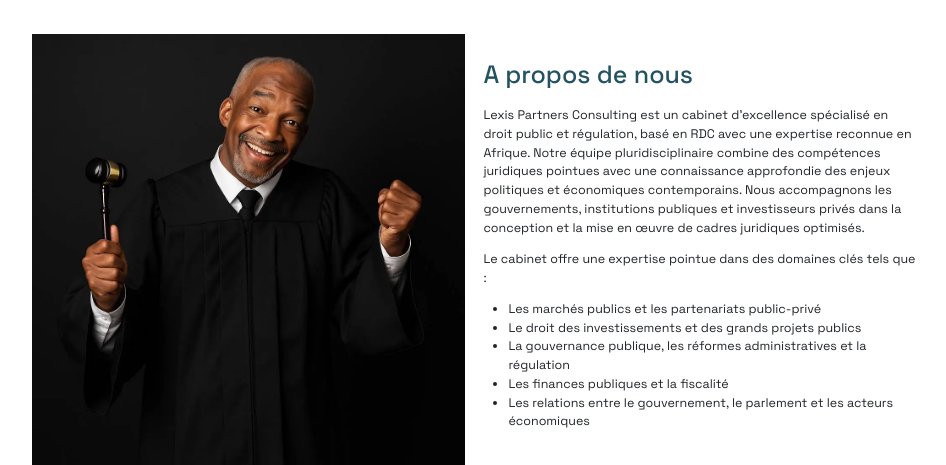
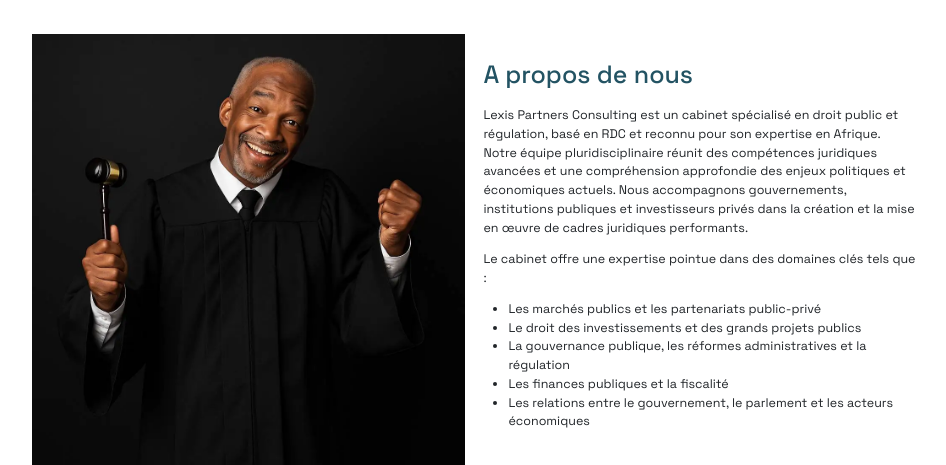
Before and after one commit to Elkis243/Lexis-Partners-Consulting, a Django app: page /fr/about/ in a window 1280 px wide. Shown: the part 564-1029 px from the top of the page, without its empty margins (166-1112 px from the left). Run offline with Django 5.2, Linux system fonts and the light colour scheme.

Commit message:
Chore: Mise à jour des traductions et intégration de balises de traduction dans les templates
- Ajout de balises de traduction pour plusieurs sections du template "about.html" afin d'améliorer la prise en charge multilingue.
- Révision des traductions pour une meilleure clarté et précision dans le contenu.
- Mise à jour de la date de création du fichier POT pour refléter les modifications récentes.

```diff
--- a/lexis_partners_consulting/templates/app/about.html
+++ b/lexis_partners_consulting/templates/app/about.html
@@ -1,5 +1,6 @@
 {% extends 'base.html' %}
 {% load static %}
+{% load i18n %}
 
 {% block base %}
 {% include 'components/navbar.html' %}
@@ -7,8 +8,8 @@
   <div class="container d-flex align-items-center h-100">
     <div class="row justify-content-center">
       <div class="col-md-10 px-5">
-        <h1 class="text-light" data-aos="fade-down" data-aos-duration="1000">Cabinet d’excellence en droit public et régulation</h1>
-        <p class="text-white mb-4 w-75" data-aos="fade-down" data-aos-duration="1000">Notre cabinet accompagne institutions et entreprises en droit public et régulation.</p>
+        <h1 class="text-light" data-aos="fade-down" data-aos-duration="1000">{% blocktrans %}Cabinet d’excellence en droit public et régulation{% endblocktrans %}</h1>
+        <p class="text-white mb-4 w-75" data-aos="fade-down" data-aos-duration="1000">{% trans "Notre cabinet accompagne institutions et entreprises en droit public et régulation." %}</p>
       </div>
     </div>
   </div>
@@ -21,19 +22,15 @@
           <img src="{% static 'images/avocat.webp' %}" alt="Image" class="img-fluid" />
         </div>
         <div class="col-12 col-md-6">
-          <p class="mb-3 fs-2 text-custom-color fw-medium">A propos de nous</p>
-          <p class="fs-6">Lexis Partners Consulting est un cabinet d'excellence spécialisé en droit public et
-            régulation, basé en RDC avec une expertise reconnue en Afrique. Notre équipe
-            pluridisciplinaire combine des compétences juridiques pointues avec une connaissance approfondie des enjeux
-            politiques et économiques contemporains. Nous accompagnons les gouvernements, institutions publiques et
-            investisseurs privés dans la conception et la mise en œuvre de cadres juridiques optimisés.</p>
-          <p class="fs-6">Le cabinet offre une expertise pointue dans des domaines clés tels que :</p>
+          <p class="mb-3 fs-2 text-custom-color fw-medium">{% blocktrans %}A propos de nous{% endblocktrans %}</p>
+          <p class="fs-6">{% blocktrans %}Lexis Partners Consulting est un cabinet spécialisé en droit public et régulation, basé en RDC et reconnu pour son expertise en Afrique. Notre équipe pluridisciplinaire réunit des compétences juridiques avancées et une compréhension approfondie des enjeux politiques et économiques actuels. Nous accompagnons gouvernements, institutions publiques et investisseurs privés dans la création et la mise en œuvre de cadres juridiques performants.{% endblocktrans %}</p>
+          <p class="fs-6">{% blocktrans %}Le cabinet offre une expertise pointue dans des domaines clés tels que :{% endblocktrans %}</p>
           <ul>
-            <li>Les marchés publics et les partenariats public-privé</li>
-            <li>Le droit des investissements et des grands projets publics</li>
-            <li>La gouvernance publique, les réformes administratives et la régulation</li>
-            <li>Les finances publiques et la fiscalité</li>
-            <li>Les relations entre le gouvernement, le parlement et les acteurs économiques</li>
+            <li>{% blocktrans %}Les marchés publics et les partenariats public-privé{% endblocktrans %}</li>
+            <li>{% blocktrans %}Le droit des investissements et des grands projets publics{% endblocktrans %}</li>
+            <li>{% blocktrans %}La gouvernance publique, les réformes administratives et la régulation{% endblocktrans %}</li>
+            <li>{% blocktrans %}Les finances publiques et la fiscalité{% endblocktrans %}</li>
+            <li>{% blocktrans %}Les relations entre le gouvernement, le parlement et les acteurs économiques{% endblocktrans %}</li>
           </ul>
         </div>
       </div>
@@ -50,10 +47,10 @@
               <div class="d-flex justify-content-center">
                 <i class="fas fa-bullseye fs-2" style="color:#C2A83E"></i>
               </div>
-              <p class="mb-3 fs-4 text-center text-custom-color fw-medium">Notre mission</p>
-              <p class="text-center flex-grow-1 p">Offrir des solutions juridiques et stratégiques innovantes pour
-                faciliter les interactions entre l’État et le secteur privé, en garantissant transparence, efficacité et
-                conformité dans les opérations et réformes publiques</p>
+              <p class="mb-3 fs-4 text-center text-custom-color fw-medium">{% blocktrans %}Notre mission{% endblocktrans %}</p>
+              <p class="text-center flex-grow-1 p">{% blocktrans %}Offrir des solutions juridiques et stratégiques innovantes pour
+                faciliter les interactions entre l'État et le secteur privé, en garantissant transparence, efficacité et
+                conformité dans les opérations et réformes publiques{% endblocktrans %}</p>
             </div>
           </div>
           <div class="col-md-6 d-flex">
@@ -61,10 +58,10 @@
               <div class="d-flex justify-content-center">
                 <i class="fas fa-eye fs-2" style="color:#C2A83E"></i>
               </div>
-              <p class="mb-3 fs-4 text-center text-custom-color fw-medium">Notre vision</p>
-              <p class="text-center flex-grow-0">Devenir le partenaire incontournable en matière de conseil en droit
+              <p class="mb-3 fs-4 text-center text-custom-color fw-medium">{% blocktrans %}Notre vision{% endblocktrans %}</p>
+              <p class="text-center flex-grow-0">{% blocktrans %}Devenir le partenaire incontournable en matière de conseil en droit
                 public et de facilitation des affaires pour les gouvernements et les investisseurs, tout en renforçant
-                la gouvernance et la compétitivité économique en Afrique et au-delà.</p>
+                la gouvernance et la compétitivité économique en Afrique et au-delà.{% endblocktrans %}</p>
             </div>
           </div>
         </div>
@@ -77,10 +74,10 @@
     <div class="row justify-content-center">
       <div class="col-md-10 text-center">
         <p class="fs-4">
-          Prêt à transformer vos enjeux <br /> juridiques en opportunités ?
+          {% blocktrans %}Prêt à transformer vos enjeux <br /> juridiques en opportunités ?{% endblocktrans %}
         </p>
-        <p>Contactez-nous pour une consultation stratégique avec nos experts.</p>
-        <a href="{% url 'contact' %}" class="btn custom-btn">Prendre rendez-vous</a>
+          <p>{% blocktrans %}Contactez-nous pour une consultation stratégique avec nos experts.{% endblocktrans %}</p>
+        <a href="{% url 'contact' %}" class="btn custom-btn">{% blocktrans %}Prendre rendez-vous{% endblocktrans %}</a>
       </div>
     </div>
   </div>
```
Also changed, not shown: lexis_partners_consulting/locale/en/LC_MESSAGES/django.po.
